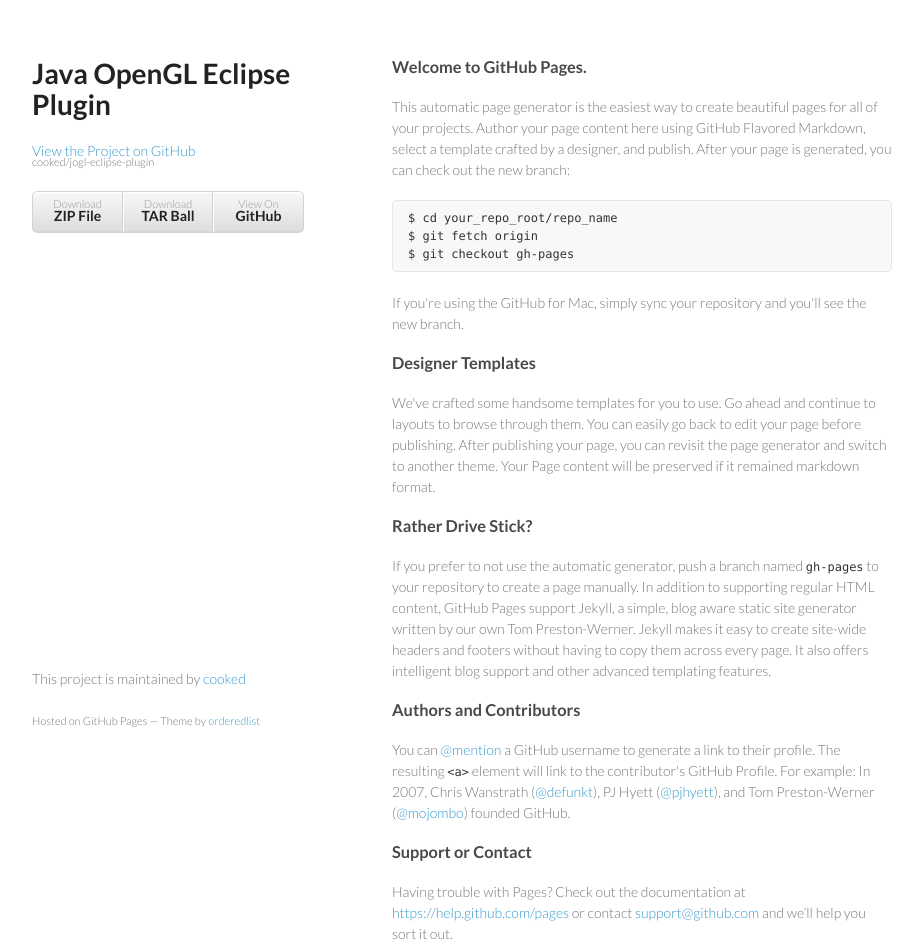
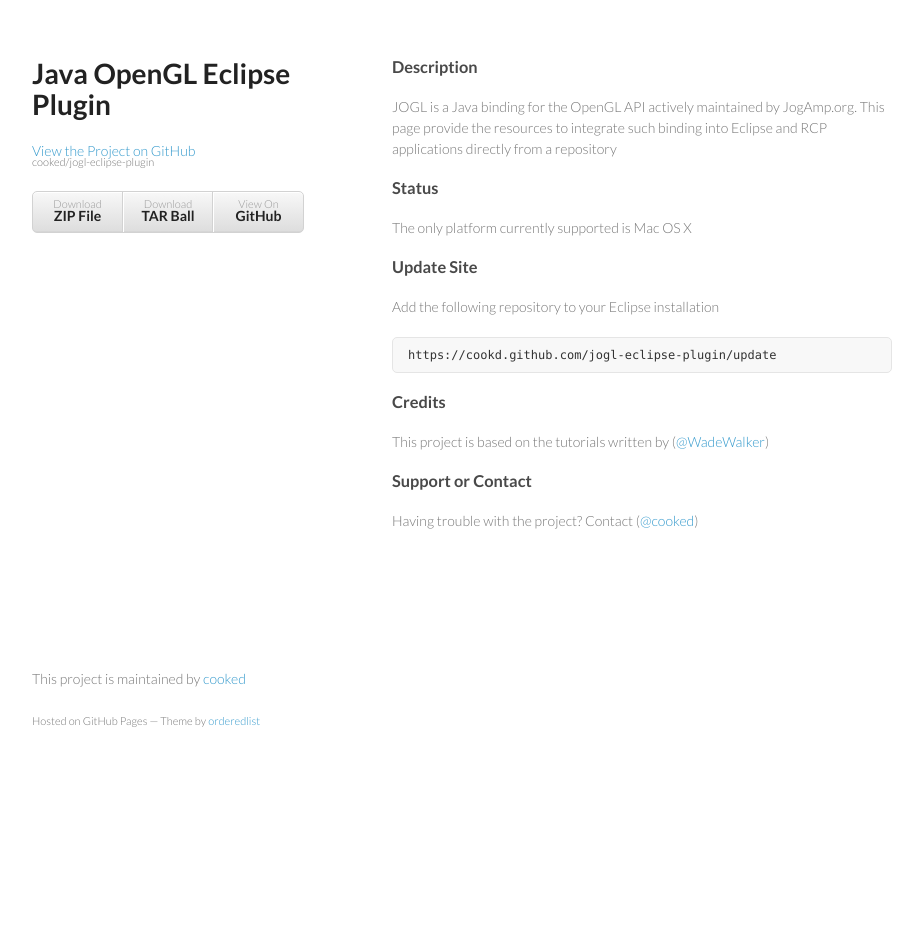
Before and after one commit to cooked/jogl-eclipse-plugin, a plain HTML site: page index.html in a window 1280 px wide. Shown: the whole page, without its empty margins (178-1101 px from the left). After the commit the page ends 800 px from the top, so only its background shows below. Drawn offline with Linux system fonts and the light colour scheme.

```diff
--- a/index.html
+++ b/index.html
@@ -29,36 +29,32 @@
       </header>
       <section>
         <h3>
-<a id="welcome-to-github-pages" class="anchor" href="#welcome-to-github-pages" aria-hidden="true"><span class="octicon octicon-link"></span></a>Welcome to GitHub Pages.</h3>
+<a id="description" class="anchor" href="#description" aria-hidden="true"><span class="octicon octicon-link"></span></a>Description</h3>
 
-<p>This automatic page generator is the easiest way to create beautiful pages for all of your projects. Author your page content here using GitHub Flavored Markdown, select a template crafted by a designer, and publish. After your page is generated, you can check out the new branch:</p>
+<p>JOGL is a Java binding for the OpenGL API actively maintained by JogAmp.org. This page provide the resources to integrate such binding into Eclipse and RCP applications directly from a repository</p>
 
-<pre><code>$ cd your_repo_root/repo_name
-$ git fetch origin
-$ git checkout gh-pages
+<h3>
+<a id="status" class="anchor" href="#status" aria-hidden="true"><span class="octicon octicon-link"></span></a>Status</h3>
+
+<p>The only platform currently supported is Mac OS X</p>
+
+<h3>
+<a id="update-site" class="anchor" href="#update-site" aria-hidden="true"><span class="octicon octicon-link"></span></a>Update Site</h3>
+
+<p>Add the following repository to your Eclipse installation</p>
+
+<pre><code>https://cookd.github.com/jogl-eclipse-plugin/update
 </code></pre>
 
-<p>If you're using the GitHub for Mac, simply sync your repository and you'll see the new branch.</p>
+<h3>
+<a id="credits" class="anchor" href="#credits" aria-hidden="true"><span class="octicon octicon-link"></span></a>Credits</h3>
 
-<h3>
-<a id="designer-templates" class="anchor" href="#designer-templates" aria-hidden="true"><span class="octicon octicon-link"></span></a>Designer Templates</h3>
-
-<p>We've crafted some handsome templates for you to use. Go ahead and continue to layouts to browse through them. You can easily go back to edit your page before publishing. After publishing your page, you can revisit the page generator and switch to another theme. Your Page content will be preserved if it remained markdown format.</p>
-
-<h3>
-<a id="rather-drive-stick" class="anchor" href="#rather-drive-stick" aria-hidden="true"><span class="octicon octicon-link"></span></a>Rather Drive Stick?</h3>
-
-<p>If you prefer to not use the automatic generator, push a branch named <code>gh-pages</code> to your repository to create a page manually. In addition to supporting regular HTML content, GitHub Pages support Jekyll, a simple, blog aware static site generator written by our own Tom Preston-Werner. Jekyll makes it easy to create site-wide headers and footers without having to copy them across every page. It also offers intelligent blog support and other advanced templating features.</p>
-
-<h3>
-<a id="authors-and-contributors" class="anchor" href="#authors-and-contributors" aria-hidden="true"><span class="octicon octicon-link"></span></a>Authors and Contributors</h3>
-
-<p>You can <a href="https://github.com/blog/821" class="user-mention">@mention</a> a GitHub username to generate a link to their profile. The resulting <code>&lt;a&gt;</code> element will link to the contributor's GitHub Profile. For example: In 2007, Chris Wanstrath (<a href="https://github.com/defunkt" class="user-mention">@defunkt</a>), PJ Hyett (<a href="https://github.com/pjhyett" class="user-mention">@pjhyett</a>), and Tom Preston-Werner (<a href="https://github.com/mojombo" class="user-mention">@mojombo</a>) founded GitHub.</p>
+<p>This project is based on the tutorials written by (<a href="https://github.com/WadeWalker" class="user-mention">@WadeWalker</a>)</p>
 
 <h3>
 <a id="support-or-contact" class="anchor" href="#support-or-contact" aria-hidden="true"><span class="octicon octicon-link"></span></a>Support or Contact</h3>
 
-<p>Having trouble with Pages? Check out the documentation at <a href="https://help.github.com/pages">https://help.github.com/pages</a> or contact <a href="mailto:support@github.com">support@github.com</a> and we’ll help you sort it out.</p>
+<p>Having trouble with the project? Contact (<a href="https://github.com/cooked" class="user-mention">@cooked</a>)</p>
       </section>
       <footer>
         <p>This project is maintained by <a href="https://github.com/cooked">cooked</a></p>
```
Also changed, not shown: params.json (+1 -1 lines).
